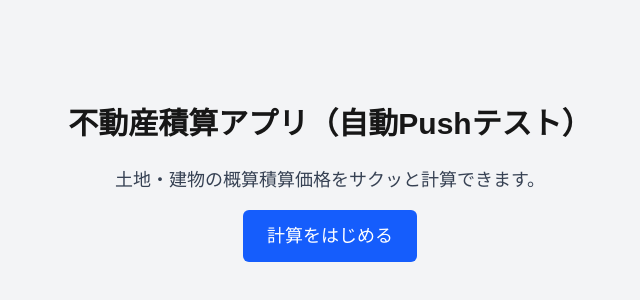
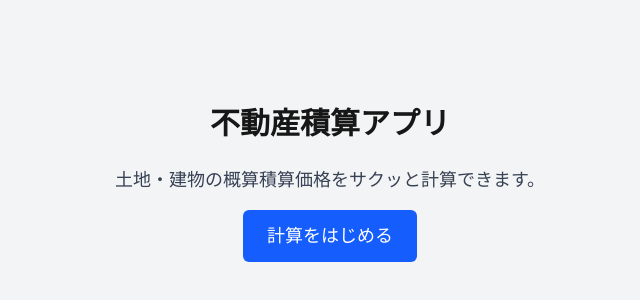
Before and after one commit to konishi0804-creator/sekisan-app, a Next.js app: page / in a window 1280 px wide. Shown: the part 216-516 px from the top of the page, without its empty margins (310-950 px from the left). Built offline with nearby package versions, Linux system fonts and the light colour scheme.

Commit message:
auto: file saved

```diff
--- a/app/page.tsx
+++ b/app/page.tsx
@@ -1,7 +1,7 @@
 export default function Home() {
   return (
     <main className="flex min-h-screen flex-col items-center justify-center p-8 bg-gray-100">
-      <h1 className="text-3xl font-bold mb-6">不動産積算アプリ（自動Pushテスト）</h1>
+      <h1 className="text-3xl font-bold mb-6">不動産積算アプリ</h1>
 
       <p className="text-lg mb-4 text-gray-700">
         土地・建物の概算積算価格をサクッと計算できます。
```
